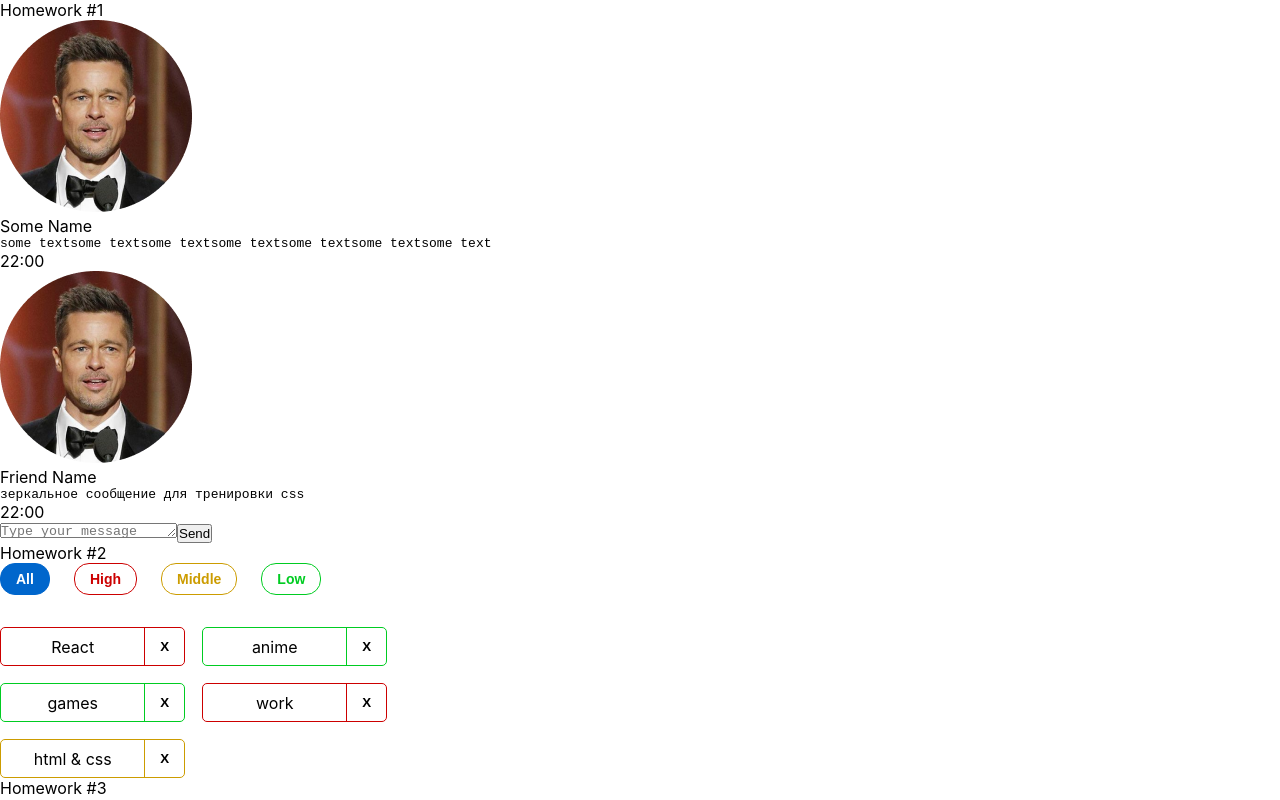
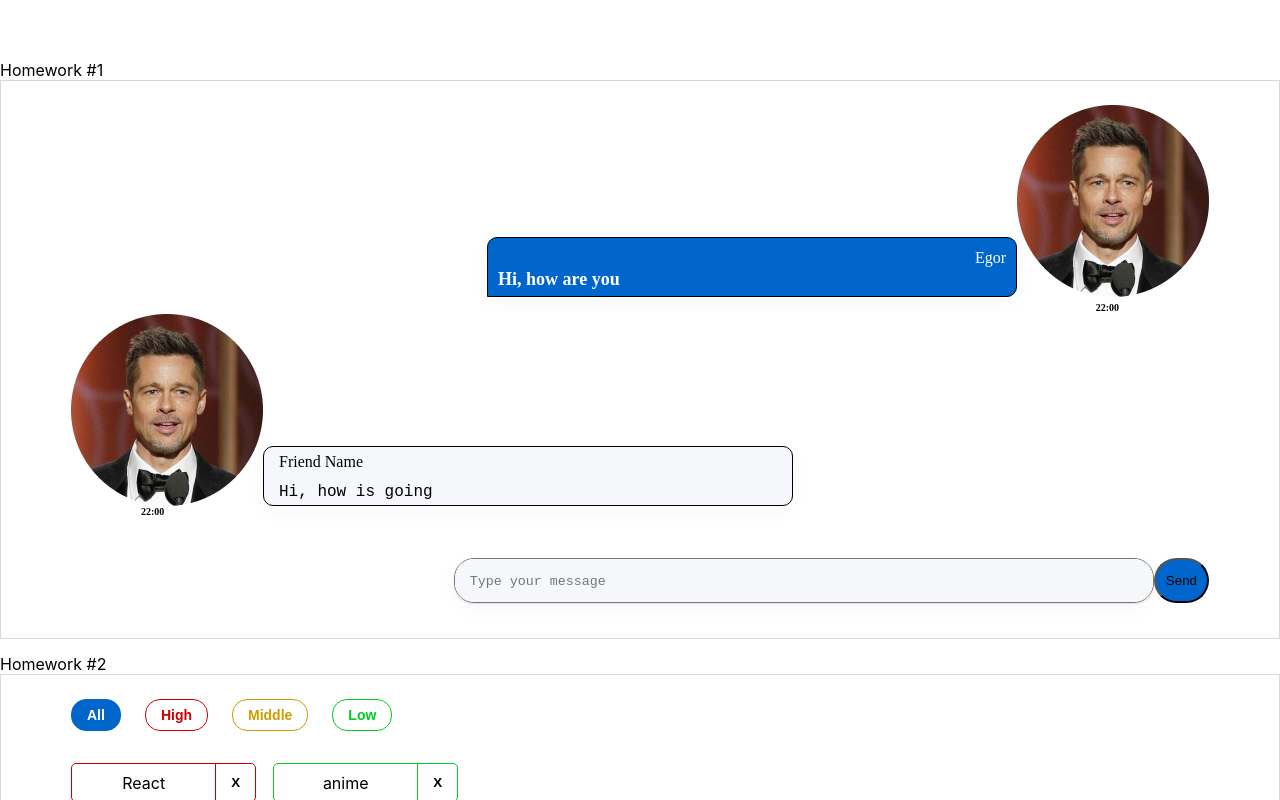
Before and after one commit to 1evgen/HomeWork, a React (Create React App) app: page / in a window 1280 px wide. Shown: the top 800 px of the page. Built offline with nearby package versions, Linux system fonts and the light colour scheme.

Commit message:
Add style CSS for HW1

```diff
--- a/src/s1-main/App.module.css
+++ b/src/s1-main/App.module.css
@@ -1,11 +1,28 @@
-.App {
-    --header_height: 60px;
-}
+    * {
+        margin: 0;
+    }
+    .App {
 
-.hw {
+    }
+    .wrapper {
+    margin-top: 60px;
 
-}
+    }
 
-.hwTitle {
+    .hwTitle {
 
-}
+    }
+
+    .hw {
+        border: 1px solid #D9D9D9;
+        padding: 24px 70px  35px 70px
+
+    }
+
+    .futer{
+        margin-top: 15px;
+    }
+
+    .Sender {
+        padding-top: 40px;
+    }
--- a/src/s2-homeworks/hw01/HW1.tsx
+++ b/src/s2-homeworks/hw01/HW1.tsx
@@ -35,10 +35,10 @@ export const message0: MessageType = {
     id: 0,
     user: {
         avatar: avatar, // можно менять
-        name: 'Some Name',  // можно менять
+        name: 'Egor',  // можно менять
     },
     message: {
-        text: 'some textsome textsome textsome textsome textsome textsome text', // можно менять
+        text: 'Hi, how are you ', // можно менять
         time: '22:00', // можно менять
     },
 }
@@ -49,26 +49,30 @@ export const friendMessage0: MessageType = {
         name: 'Friend Name', // можно менять
     },
     message: {
-        text: 'зеркальное сообщение для тренировки css', // можно менять
+        text: 'Hi, how is going', // можно менять
         time: '22:00', // можно менять
     },
 }
 
 const HW1 = () => {
     return (
+        <div className={s2.wrapper}>
         <div id={'hw1'}>
             <div className={s2.hwTitle}>Homework #1</div>
             <div className={s2.hw}>
                 {/*проверка отображения (не менять)*/}
-                <div>
+                <div >
                     <Message message={message0} />
                     <FriendMessage message={friendMessage0} />
                 </div>
-
+                <div className={s2.Sender}>
                 {/*для автоматической проверки дз (не менять)*/}
                 <MessageSender M={Message} />
+                </div>
             </div>
+            <div className={s2.futer}></div>
         </div>
+            </div>
     )
 }
 
--- a/src/s2-homeworks/hw01/friend-message/FriendMessage.module.css
+++ b/src/s2-homeworks/hw01/friend-message/FriendMessage.module.css
@@ -1,17 +1,37 @@
 .friendMessage {
-
+    display: flex;
+    flex-direction: column;
 }
 
 .friendImageAndText {
-
+    display: flex;
+    flex-direction: row;
+    align-items: flex-end;
 }
 
 .friendImageAndText img {
+    font-family: 'Montserrat';
+    font-style: normal;
+    font-weight: 400;
+    font-size: 15px;
+    line-height: 20px;
+    color: #000000;
 
 }
 
 .friendText {
-
+    font-family: 'Montserrat';
+    font-style: normal;
+    font-weight: 400;
+    font-size: 16px;
+    line-height: 20px;
+    color: #000000;
+    border: 1px solid black;
+    width: 530px;
+    height: 60px;
+    border-radius: 10px 10px 10px 10px;
+    background: #F5F7FB;
+    box-shadow: 0px 5px 20px rgba(29, 33, 38, 0.03);
 }
 
 .friendText:after {
@@ -19,13 +39,24 @@
 }
 
 .friendName {
-
+    padding: 5px;
+    margin-left: 10px;
 }
 
 .friendMessageText {
+    display: flex;
+    flex-direction:column;
+    padding: 5px;
+    margin-left: 10px;
 
 }
 
 .friendTime {
-
+    margin-left: 70px;
+    font-family: 'Montserrat';
+    font-style: normal;
+    font-weight: 600;
+    font-size: 10px;
+    line-height: 12px;
+    color: #000000;
 }
--- a/src/s2-homeworks/hw01/message-sender/MessageSender.module.css
+++ b/src/s2-homeworks/hw01/message-sender/MessageSender.module.css
@@ -1,18 +1,33 @@
 .sendForm {
-
+    display: flex;
+    flex-direction: row;
+    justify-content: flex-end;
+    align-content: center;
 }
 
-.textarea {
-
+.textarea  {
+    resize: none;
+    width: 700px;
+   padding: 15px;
+    border-radius: 20px 20px 20px 20px;
+    background: #F5F7FB;
+    box-shadow: 0px 5px 20px rgba(29, 33, 38, 0.03), 0px 1px 2px rgba(29, 33, 38, 0.1);
+    border-radius: 20px;
 }
 
+
+
 .button {
+ background: #0066CC;
+ border-radius: 30px;
+ padding: 10px 10px;
 
 }
 
 .button:hover {
 
 }
+
 .button:active {
 
 }
--- a/src/s2-homeworks/hw01/message/Message.module.css
+++ b/src/s2-homeworks/hw01/message/Message.module.css
@@ -1,31 +1,63 @@
 .message {
+  display: flex;
+  flex-direction: column;
+  align-items: flex-end;
 
 }
 
 .imageAndText {
-
-}
-
-.imageAndText img {
-
+  display: flex;
+  flex-direction: row-reverse;
+  justify-content: flex-start;
+  align-items: flex-end;
+  color: #FFFFFF;
 }
 
 .text {
+  font-family: 'Montserrat';
+  font-style: normal;
+  font-weight: 400;
+  font-size: 16px;
+  line-height: 20px;
+  border: 1px solid black;
+  background: #0066CC;
+  box-shadow: 0px 5px 20px rgba(29, 33, 38, 0.03);
+  border-radius: 10px 10px 10px 0;
+  width: 530px;
+  height: 60px;
+  padding: 10px;
 
 }
 
 .text:after {
+width: 15px;
+  height: 15px;
 
 }
 
+
 .name {
-
+  display: flex;
+  flex-direction: row-reverse;
 }
 
 .messageText {
+  font-family: 'Montserrat';
+  font-style: normal;
+  font-weight: 600;
+  font-size: 18px;
+  line-height: 22px;
 
 }
 
 .time {
+  margin-right: 90px;
+  margin-top: 5px;
+  font-family: 'Montserrat';
+  font-style: normal;
+  font-weight: 600;
+  font-size: 10px;
+  line-height: 12px;
 
+  color: #000000;
 }
```
